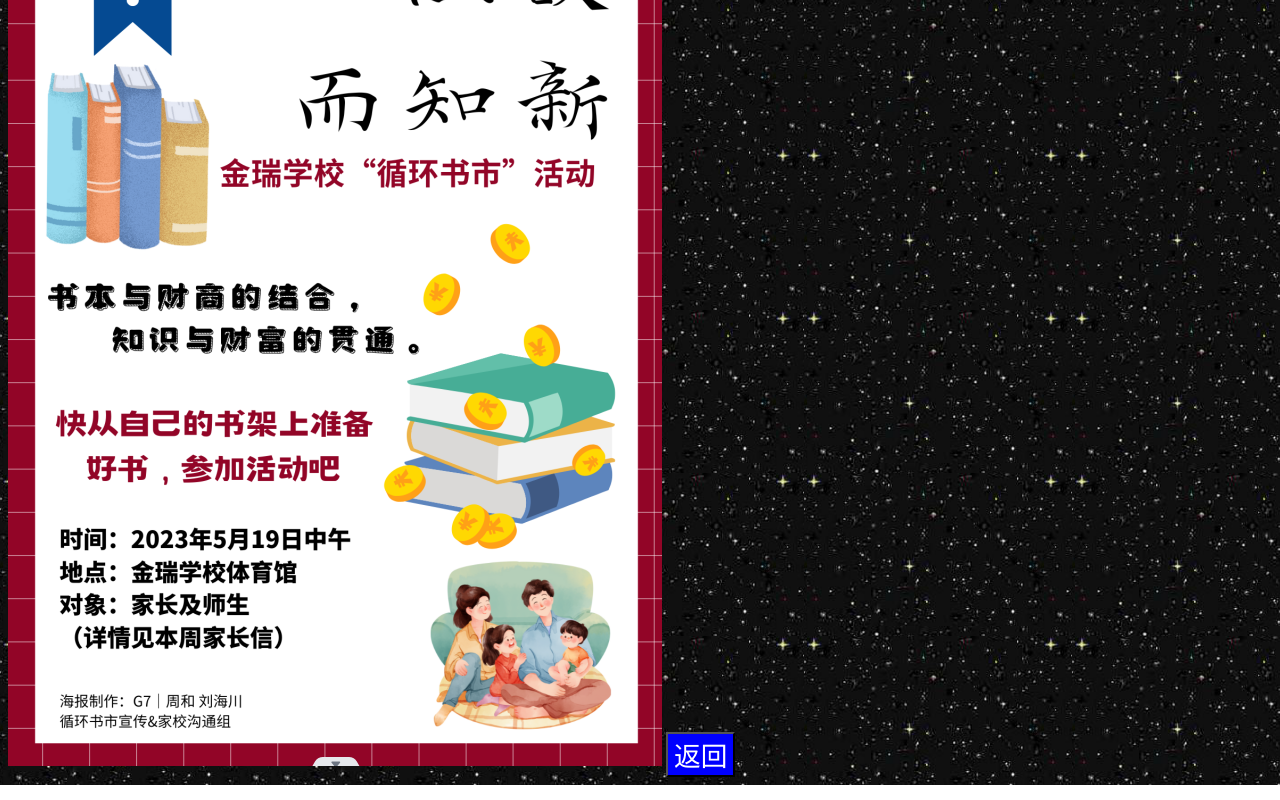
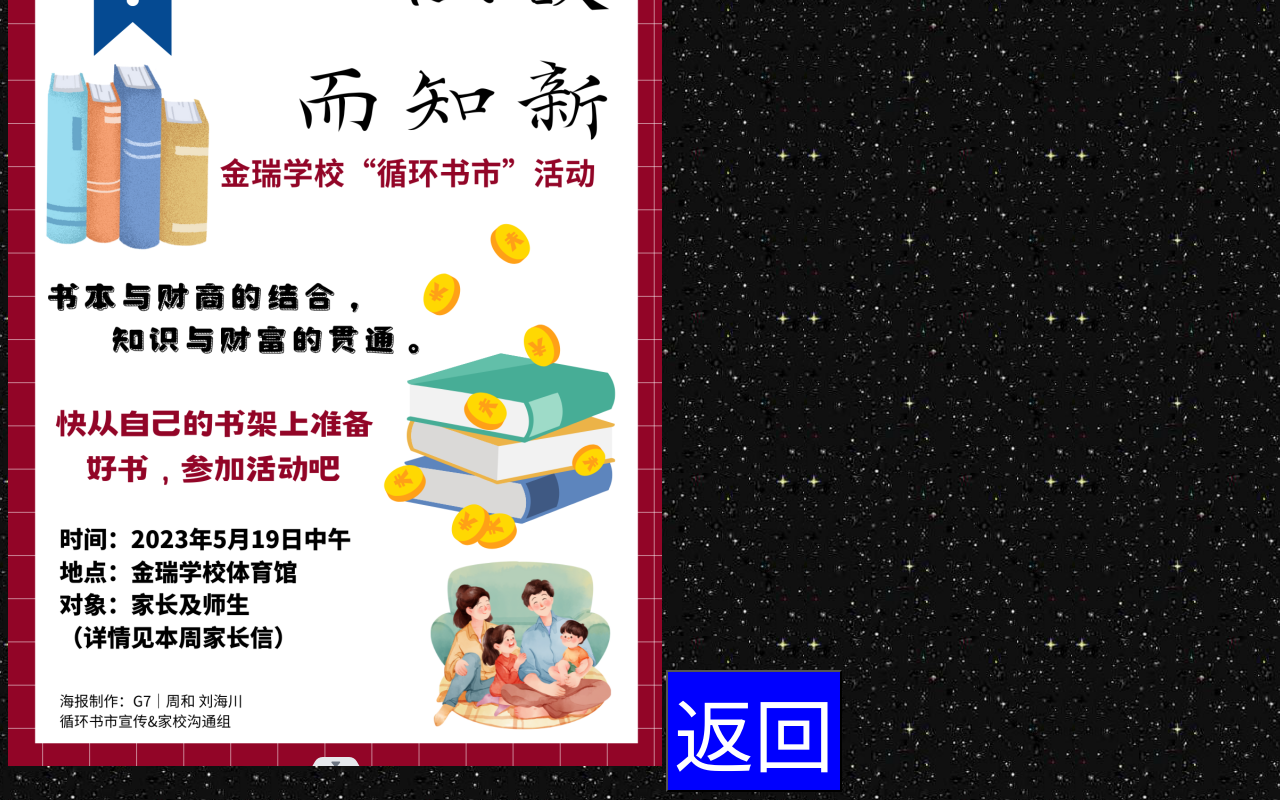
Before and after one commit to Arthuryu20/books, a plain HTML site: page 循环3.html in a window 1280 px wide. Shown: the part 1483-2283 px from the top of the page. Drawn offline with Linux system fonts and the light colour scheme.

Commit message:
循环3.html

```diff
--- a/循环3.html
+++ b/循环3.html
@@ -12,6 +12,6 @@
 </div>
 <img src="循环海报2.png">
 <img src="循环海报1.png">
-<a href="index.html"><button style="color:white;background-color:blue;font-size:20pt;">返回</button></a>
+<a href="index.html"><button style="color:white;background-color:blue;font-size:60pt;">返回</button></a>
 </body>
 </HTML>
```
